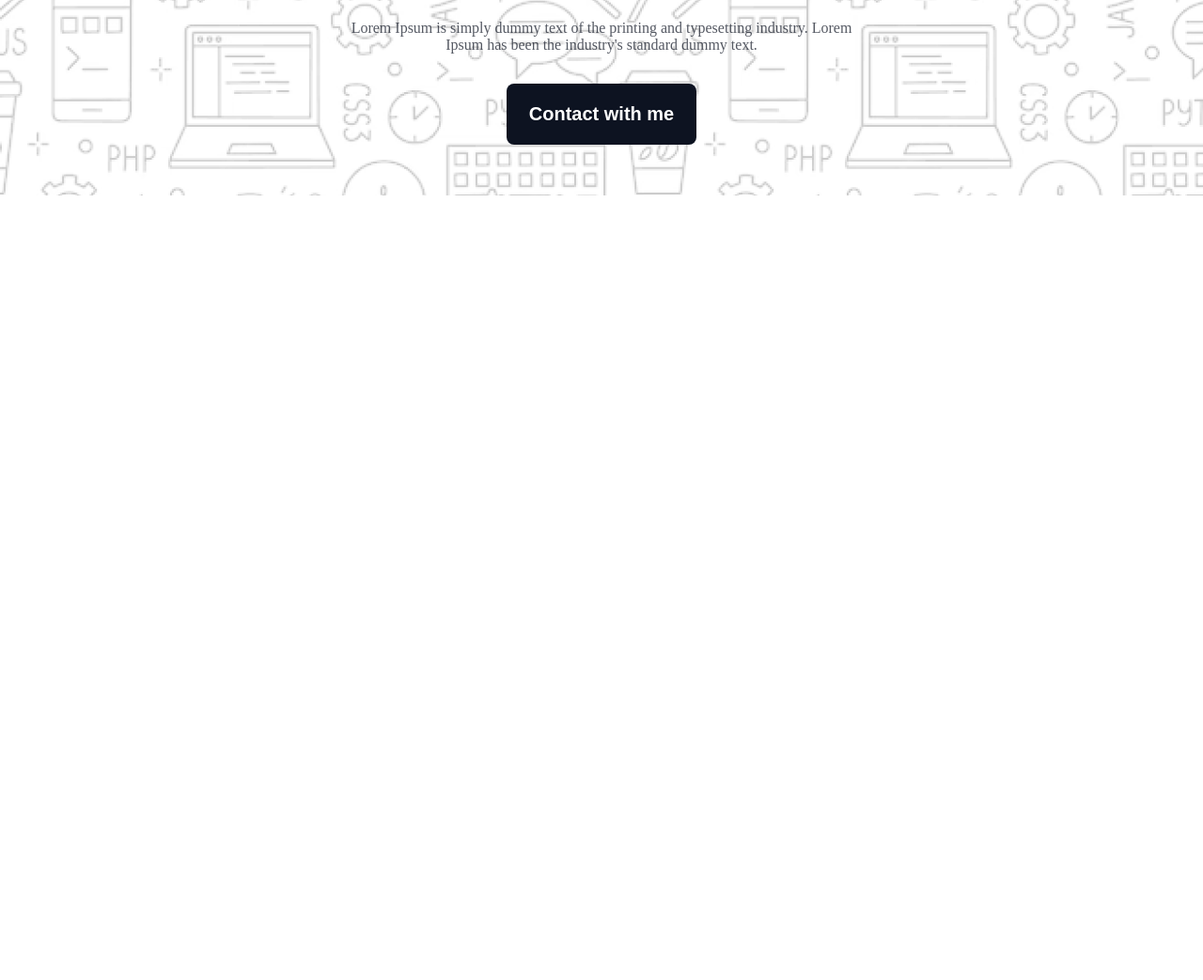
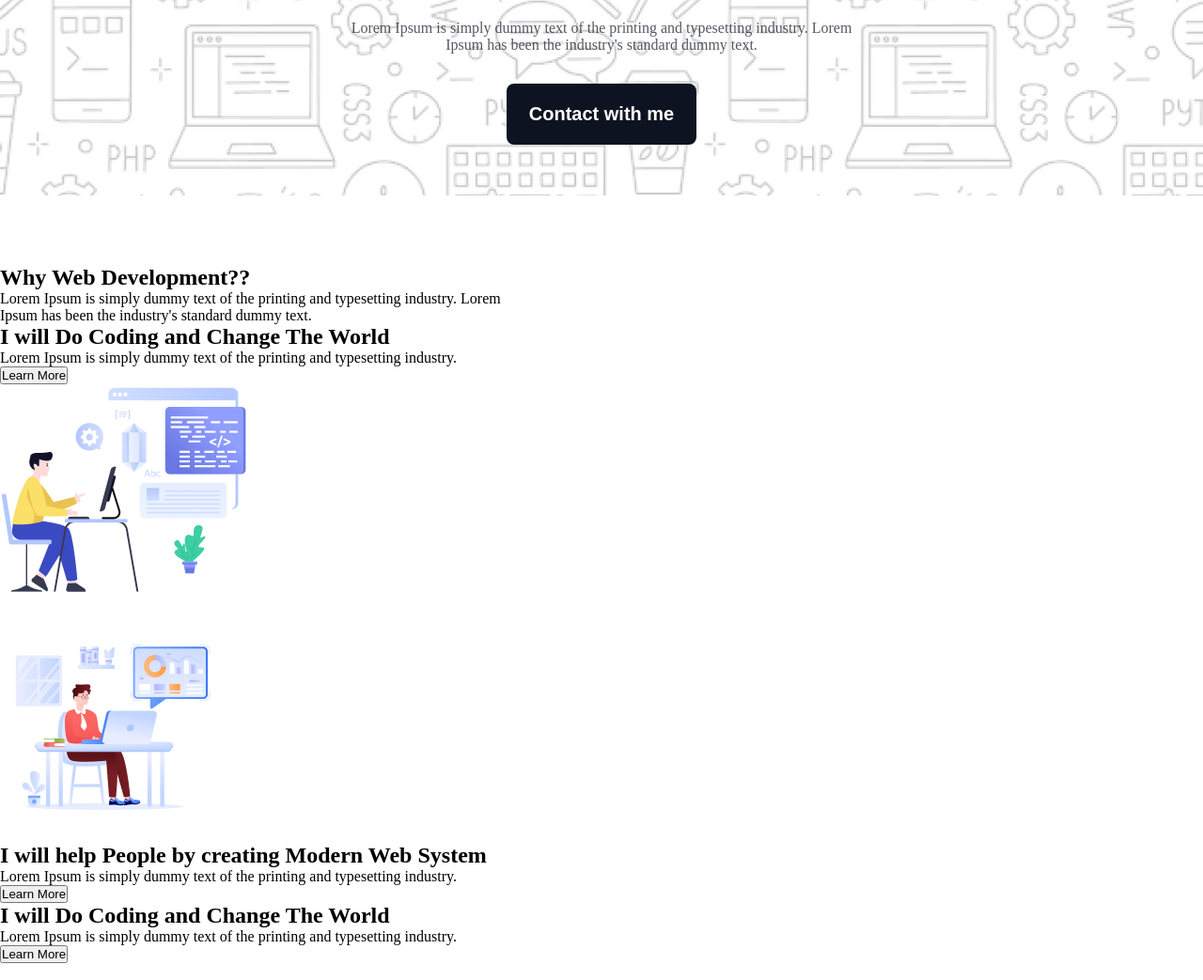
Before and after one commit to Samiul821/B10A1-Challenge, a plain HTML site: page index.html in a window 1280 px wide. Shown: the part 577-1620 px from the top of the page at 94% size. Before the commit the page ends 859 px from the top, so only its background shows below. Drawn offline with Linux system fonts and the light colour scheme; a web font is replaced by a local one.

Commit message:
first section add in index.html

```diff
--- a/index.html
+++ b/index.html
@@ -28,15 +28,53 @@
                 </div>
                 <div class="banner-content">
                     <h1 class="banner-title">"In the near future, I hope to <br> become a Developer."</h1>
-                    <p class="banner-description">Lorem Ipsum is simply dummy text of the printing and typesetting industry. Lorem <br> Ipsum has been the industry's standard dummy text.</p>
+                    <p class="banner-description">Lorem Ipsum is simply dummy text of the printing and typesetting
+                        industry. Lorem <br> Ipsum has been the industry's standard dummy text.</p>
                 </div>
                 <button class="banner-btn">Contact with me</button>
             </div>
         </div>
     </header>
     <main>
-        <section>
-
+        <section id="first-section">
+            <div class="main-container">
+                <div class="first-title-container">
+                    <h1 class="first-title">Why Web Development??</h1>
+                    <p class="first-description">Lorem Ipsum is simply dummy text of the printing and typesetting
+                        industry. Lorem <br> Ipsum has been the industry's standard dummy text.</p>
+                </div>
+                <div class="crad1-container">
+                    <div class="card1-content">
+                        <h2 class="card1-title">I will Do Coding and Change The World</h2>
+                        <p class="card1-description">Lorem Ipsum is simply dummy text of the printing and typesetting
+                            industry.</p>
+                        <button class="card1-btn">Learn More</button>
+                    </div>
+                    <div class="card1-img">
+                        <img src="assets/Layer_1.png" alt="">
+                    </div>
+                </div>
+                <div class="card2-container">
+                    <div class="card2-img">
+                        <img src="assets/Group 3.png" alt="">
+                    </div>
+                    <div class="card2-content">
+                        <h2 class="card2-title">I will help People by creating Modern Web System</h2>
+                        <p class="card2-description">Lorem Ipsum is simply dummy text of the printing and typesetting industry.</p>
+                        <button class="card2-btn">Learn More</button>
+                    </div>
+                </div>
+                <div class="card3-container">
+                    <div class="card3-content">
+                        <h2 class="card3-title">I will Do Coding and Change The World</h2>
+                        <p class="card3-description">Lorem Ipsum is simply dummy text of the printing and typesetting industry.</p>
+                        <button class="card3-btn">Learn More</button>
+                    </div>
+                    <div class="card3-img">
+                        <img src="assets/Group 4.png" alt="">
+                    </div>
+                </div>
+            </div>
         </section>
     </main>
     <footer>
```
